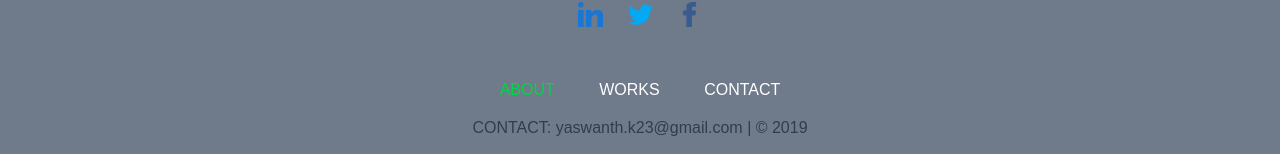
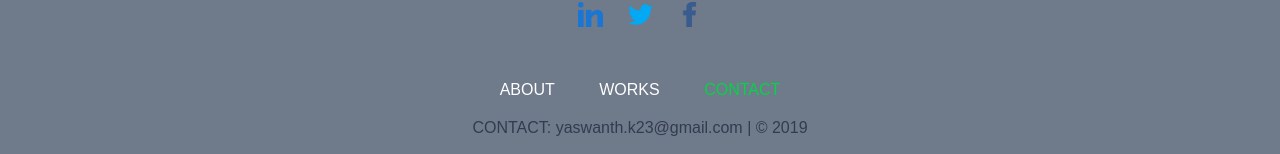
Before and after one commit to yaswanth23/portfolio, a plain HTML site: page contact.html in a window 1280 px wide. Shown: the part 1177-1331 px from the top of the page. Drawn offline with Linux system fonts and the light colour scheme.

Commit message:
Update contact.html

```diff
--- a/contact.html
+++ b/contact.html
@@ -62,9 +62,9 @@
   </div>
   <div class="footer-menu">
     <ul>
-      <li><a href="#" style="color: #00D646">About</a></li>
+      <li><a href="index.html">About</a></li>
       <li><a href="works.html">Works</a></li>
-      <li><a href="contact.html">Contact</a></li>
+      <li><a href="contact.html"  style="color: #00D646">Contact</a></li>
     </ul>
   </div>
   <div class="footer-details">
```
